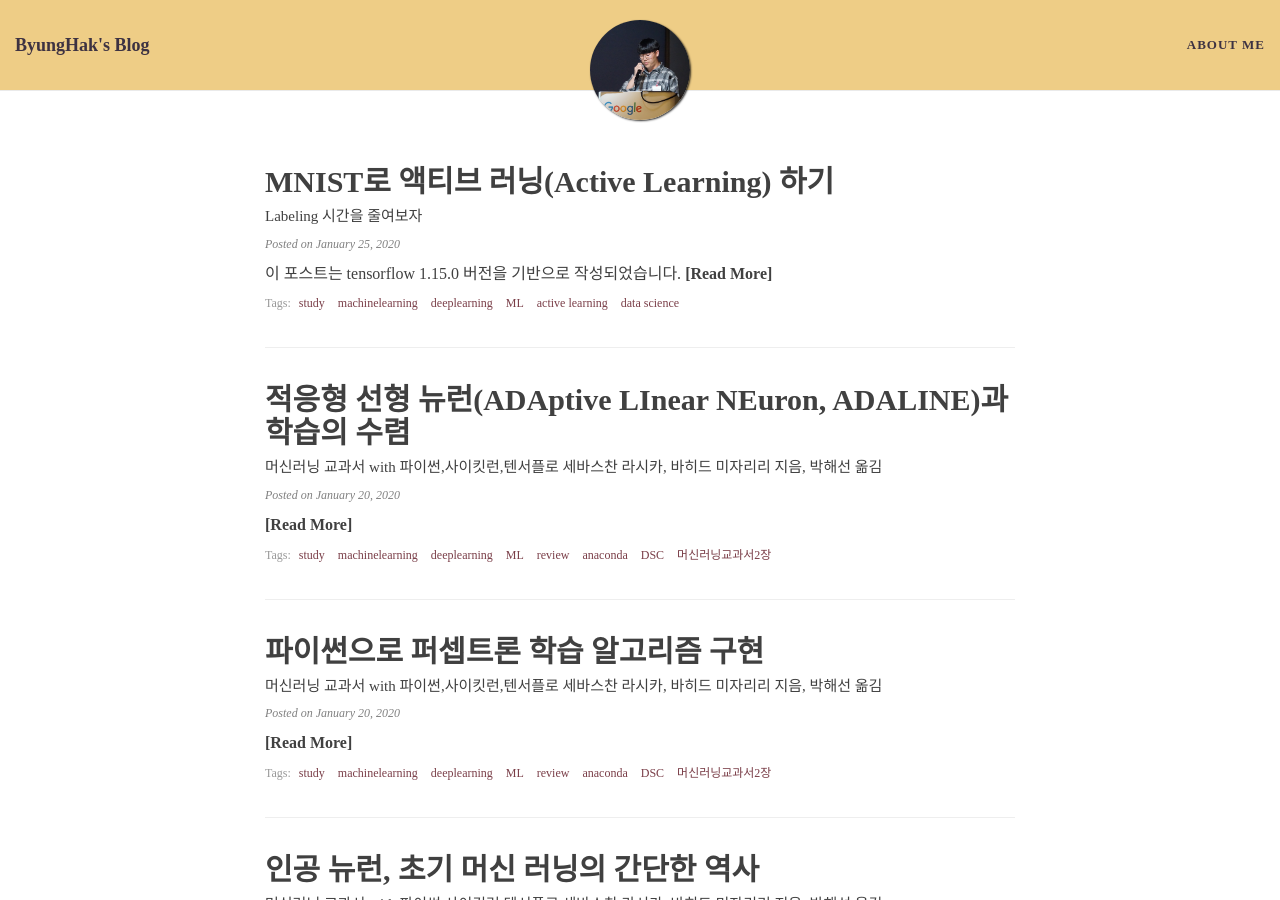
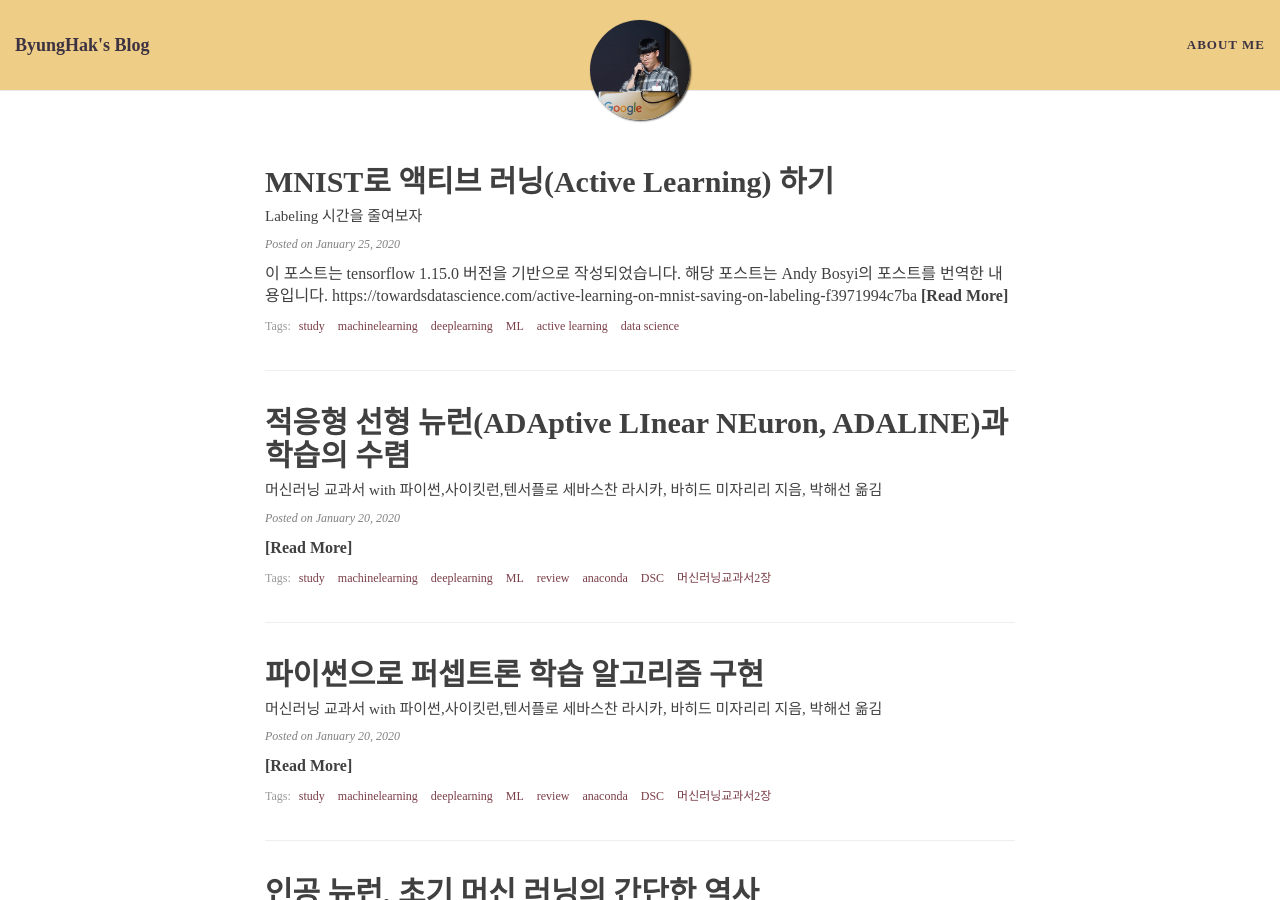
Before and after one commit to bengHak/benghak.github.io, a Jekyll site: the page built from index.html, in a window 1280 px wide and 900 px high. Built offline with Jekyll 4.4.1, drawn with Linux system fonts in a browser that asks for light colours; nearby versions of some CDN libraries; some web fonts are replaced; the list of posts is cut into pages by our own code.

Commit message:
원문 출처를 상단으로 올렸음

```diff
--- a/_posts/2020-01-25-ML_active_learning.md
+++ b/_posts/2020-01-25-ML_active_learning.md
@@ -10,6 +10,7 @@ use_math: true
 
 
 > 이 포스트는 tensorflow 1.15.0 버전을 기반으로 작성되었습니다.
+> 해당 포스트는 Andy Bosyi의 포스트를 번역한 내용입니다. https://towardsdatascience.com/active-learning-on-mnist-saving-on-labeling-f3971994c7ba
 
 # MNIST로 Active Learning 하기
 
```
Also changed, not shown: other parts of _posts/2020-01-25-ML_active_learning.md (+0 -4 lines).
